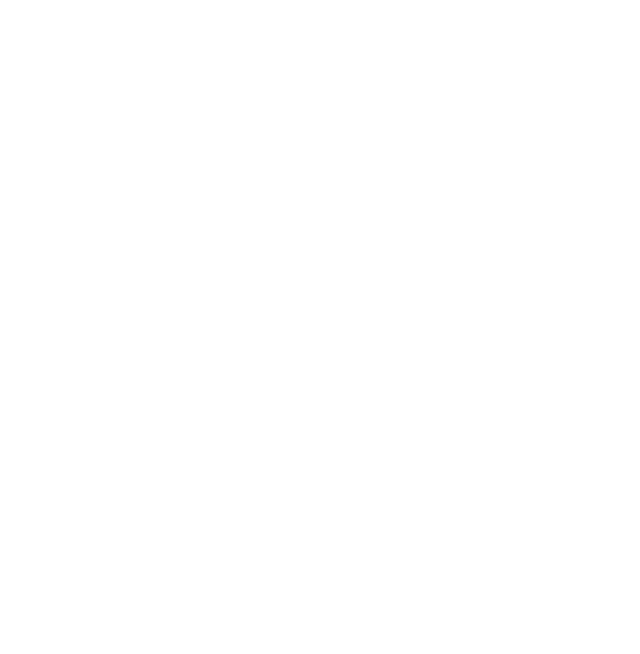
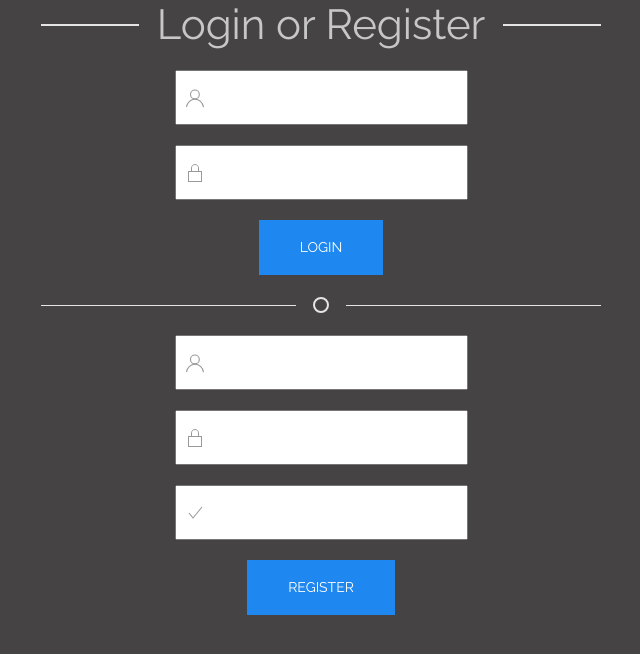
Before and after one commit to torchhound/flask-docker-react, a React app: page / in a window 1280 px wide. Shown: the whole page, without its empty margins (319-959 px from the left). Built offline with nearby package versions, Linux system fonts and the light colour scheme.

Commit message:
Added wsgi to flask dockerfile for prod, built login and register ui

```diff
--- /dev/null
+++ b/public/index.css
@@ -0,0 +1,8 @@
+html {
+  font-family: 'Raleway', sans-serif !important;
+  background-color: #454343;
+}
+
+h1 {
+  font-family: 'Raleway', sans-serif !important;
+}
--- a/public/index.html
+++ b/public/index.html
@@ -7,9 +7,11 @@
     <link rel="manifest" href="%PUBLIC_URL%/manifest.json">
     <link rel="shortcut icon" href="%PUBLIC_URL%/favicon.ico">
     <link rel="stylesheet" href="https://cdnjs.cloudflare.com/ajax/libs/uikit/3.0.0-rc.10/css/uikit.min.css" />
+    <link href="https://fonts.googleapis.com/css?family=Raleway" rel="stylesheet">
+    <link rel="stylesheet" type="text/css" href="%PUBLIC_URL%/index.css">
     <title>flask-docker-react</title>
   </head>
-  <body>
+  <body class="uk-height-1-1">
     <noscript>
       You need to enable JavaScript to run this app.
     </noscript>
--- a/src/components/Auth.js
+++ b/src/components/Auth.js
@@ -3,7 +3,55 @@
 class Auth extends Component {
   render() {
     return (
-      <div className="Auth">
+      <div className="Auth uk-container uk-vertical-align uk-text-center uk-height-1-1 uk-width-1-2">
+        <h1 className="uk-heading-line uk-text-center uk-light"><span>Login or Register</span></h1>
+        <div className="uk-vertical-align-middle">
+          <form className="uk-panel uk-panel-box uk-form">
+            <div className="uk-margin">
+              <div className="uk-inline">
+                <span className="uk-form-icon" uk-icon="icon: user"></span>
+                <input className="uk-width-1-1 uk-form-large" type="text"/>
+              </div>
+            </div>
+            <div className="uk-margin">
+              <div className="uk-inline">
+                <span className="uk-form-icon" uk-icon="icon: lock"></span>
+                <input className="uk-width-1-1 uk-form-large" type="text"/>
+              </div>
+            </div>
+            <div className="uk-margin">
+              <div className="uk-inline">
+                <a className="uk-width-1-1 uk-button uk-button-primary uk-button-large">Login</a>
+              </div>
+            </div>
+          </form>
+          <hr className="uk-divider-icon"/>
+          <form className="uk-panel uk-panel-box uk-form">
+            <div className="uk-margin">
+              <div className="uk-inline">
+                <span className="uk-form-icon" uk-icon="icon: user"></span>
+                <input className="uk-width-1-1 uk-form-large" type="text"/>
+              </div>
+            </div>
+            <div className="uk-margin">
+              <div className="uk-inline">
+                <span className="uk-form-icon" uk-icon="icon: lock"></span>
+                <input className="uk-width-1-1 uk-form-large" type="text"/>
+              </div>
+            </div>
+            <div className="uk-margin">
+              <div className="uk-inline">
+                <span className="uk-form-icon" uk-icon="icon: check"></span>
+                <input className="uk-width-1-1 uk-form-large" type="text"/>
+              </div>
+            </div>
+            <div className="uk-margin">
+              <div className="uk-inline">
+                <a className="uk-width-1-1 uk-button uk-button-primary uk-button-large">Register</a>
+              </div>
+            </div>
+          </form>
+        </div>
       </div>
     );
   }
```
Also changed, not shown: 2 other files.
